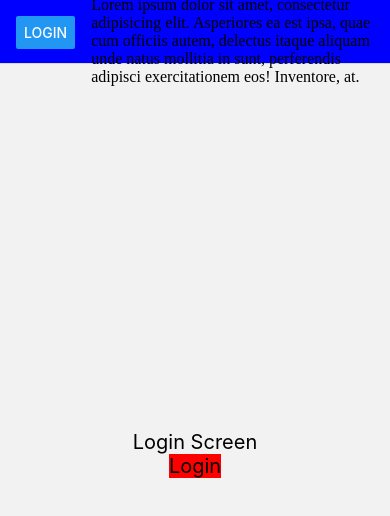
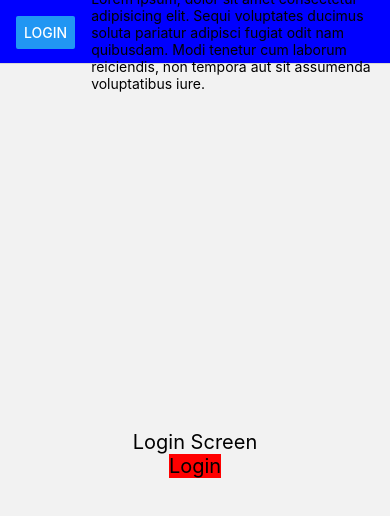
Before and after one commit to kashifjavaid1/React.js, a React Native app: screen / in a window 390 px wide. Shown: the top 516 px of the page. Built offline with nearby package versions, Linux system fonts and the light colour scheme.

Commit message:
React Native

```diff
--- a/components/Navbar/Navbar.tsx
+++ b/components/Navbar/Navbar.tsx
@@ -6,10 +6,12 @@ export default function Navbar() {
     <View>
       <Text>Navbar</Text>
       <View>
-        Lorem ipsum dolor sit amet, consectetur adipisicing elit. Asperiores ea
-        est ipsa, quae cum officiis autem, delectus itaque aliquam unde natus
-        mollitia in sunt, perferendis adipisci exercitationem eos! Inventore,
-        at.
+        <Text>
+          Lorem ipsum, dolor sit amet consectetur adipisicing elit. Sequi
+          voluptates ducimus soluta pariatur adipisci fugiat odit nam quibusdam.
+          Modi tenetur cum laborum reiciendis, non tempora aut sit assumenda
+          voluptatibus iure.
+        </Text>
       </View>
     </View>
   );
```
